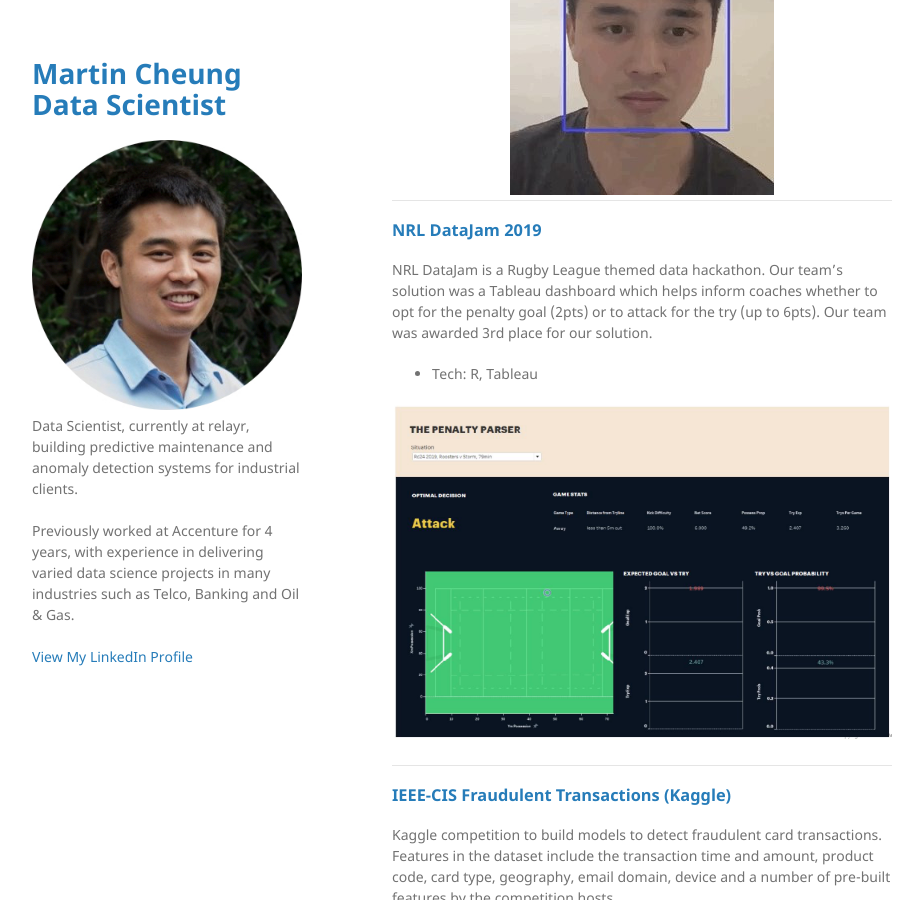
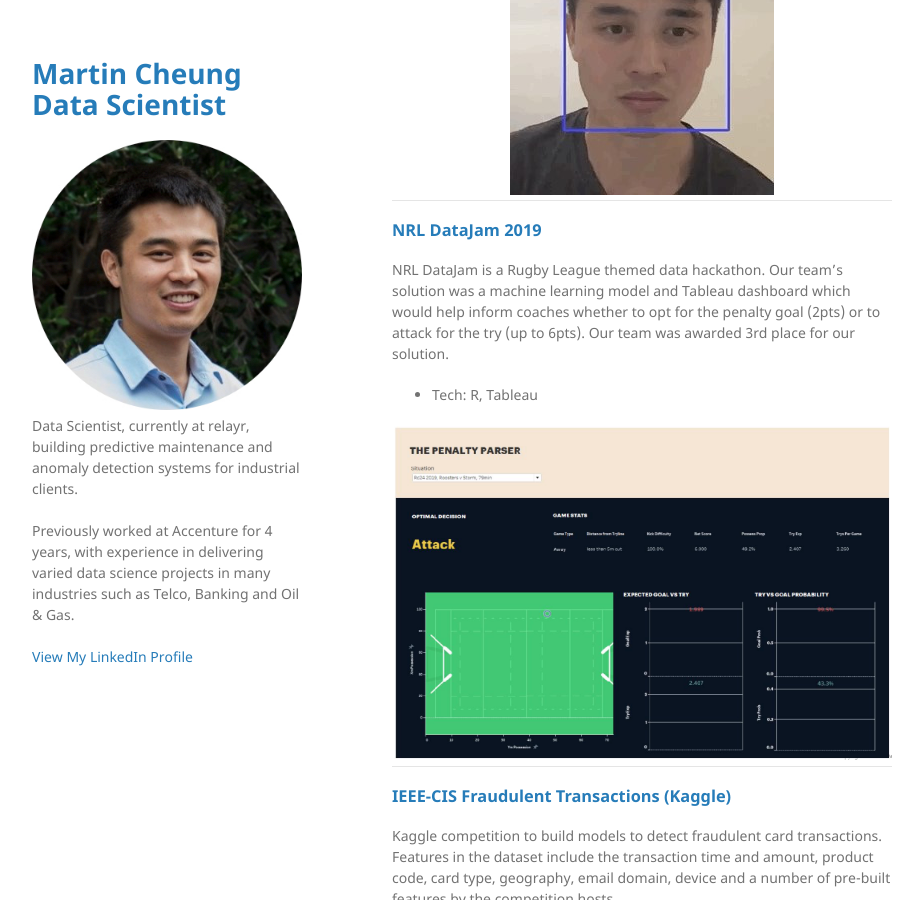
Before and after one commit to martycheung/martycheung.github.io, a Jekyll site: the page built from index.md, in a window 1280 px wide and 900 px high, scrolled down 430 px. Shown: the whole window, without its empty margins (178-1101 px from the left). Built offline with Jekyll 4.4.1, drawn with Linux system fonts in a browser that asks for light colours; our own code applies the rules of GitHub Pages for plain Markdown files.

Commit message:
Update index.md

```diff
--- a/index.md
+++ b/index.md
@@ -14,11 +14,11 @@ A real-time facial emotion recognition app which uses your laptop's camera feed
 
 ### [NRL DataJam 2019](https://github.com/martycheung/NRL-DataJam-2019)
 
-NRL DataJam is a Rugby League themed data hackathon. Our team's solution was a Tableau dashboard which helps inform coaches whether to opt for the penalty goal (2pts) or to attack for the try (up to 6pts). Our team was awarded 3rd place for our solution.
+NRL DataJam is a Rugby League themed data hackathon. Our team's solution was a machine learning model and Tableau dashboard which would help inform coaches whether to opt for the penalty goal (2pts) or to attack for the try (up to 6pts). Our team was awarded 3rd place for our solution.
 
 - Tech: R, Tableau
 
-<img src="images/datajam_tableau.png?raw=true"/>
+<center><img src="images/datajam_tableau.png?raw=true"/></center>
 
 ---
 
```
